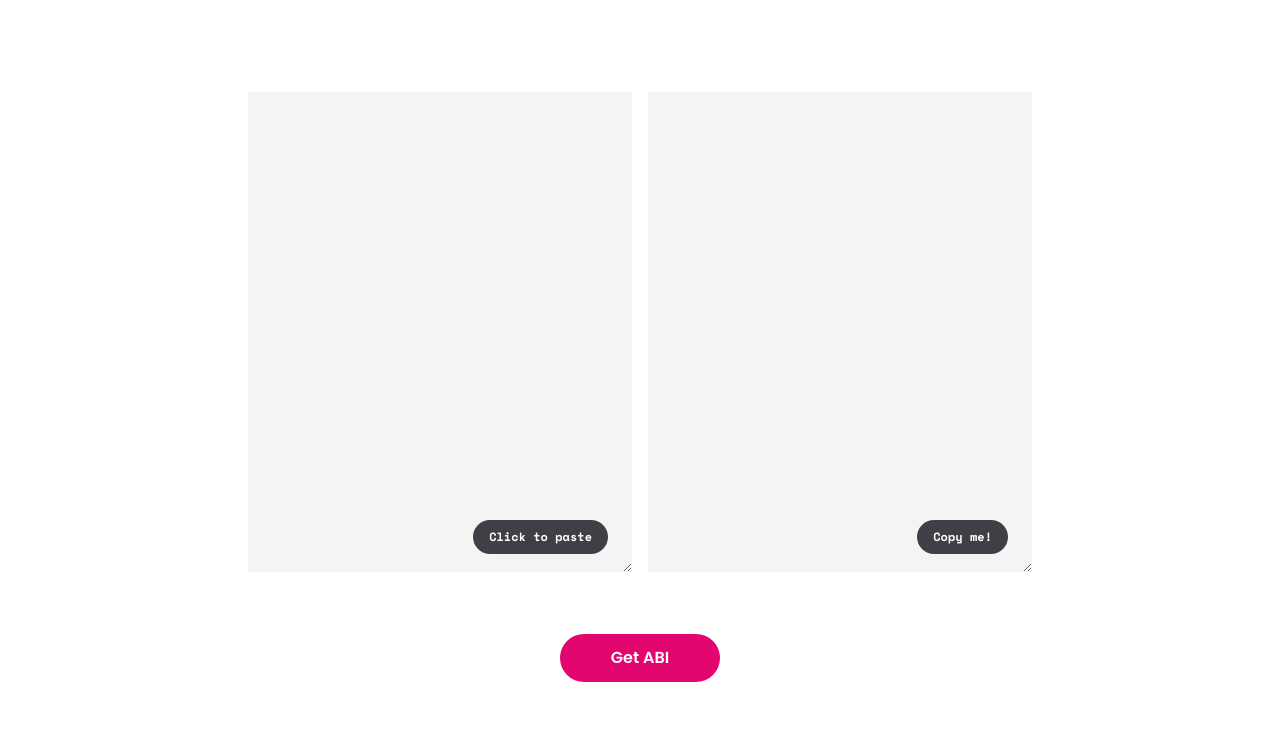
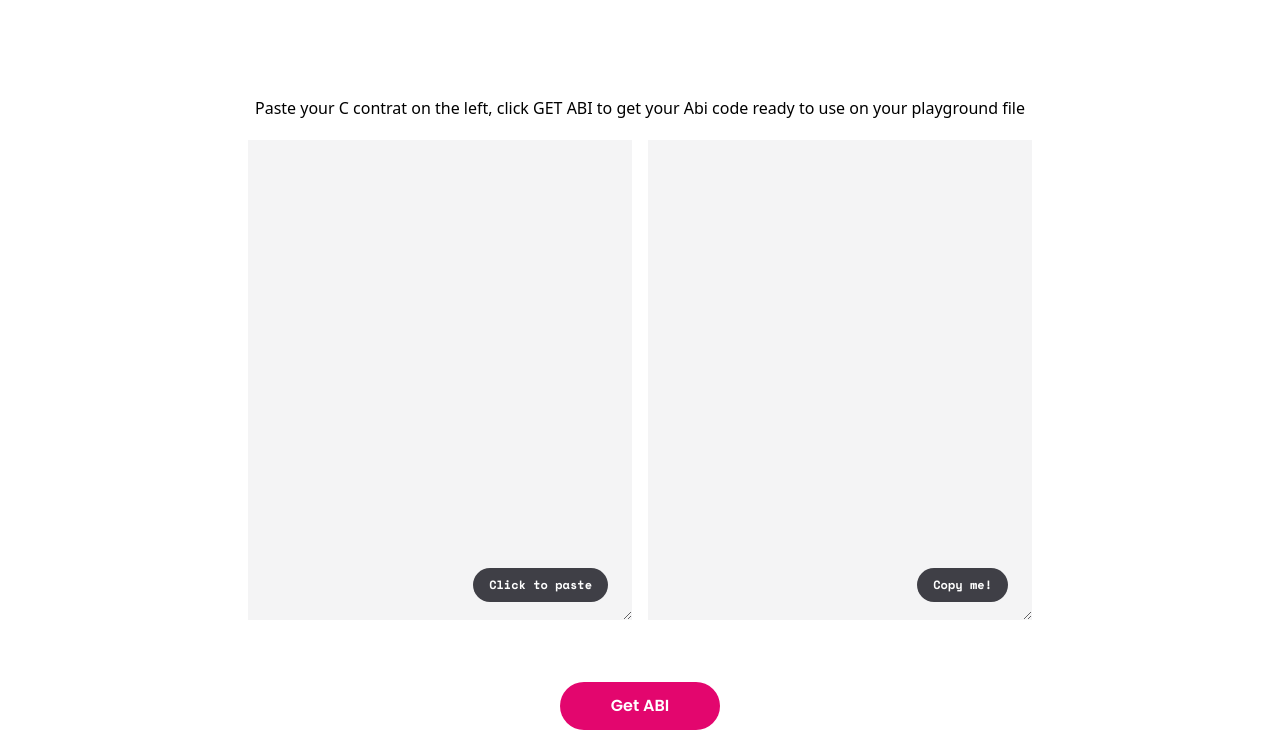
Before and after one commit to roabhi/Stylus-hack-Lemon, a plain HTML site: page index.html in a window 1280 px wide. Shown: the part 108-840 px from the top of the page. Drawn offline with nearby package versions, Linux system fonts and the light colour scheme.

Commit message:
Added description. Finished project. Again

```diff
--- a/index.html
+++ b/index.html
@@ -37,6 +37,10 @@
       </nav>
     </header>
     <main class="flex flex-col jusity-center">
+      <p class="text-center py-3">
+        Paste your C contrat on the left, click GET ABI to get your Abi code
+        ready to use on your playground file
+      </p>
       <div id="info">
         <p class="text-center mt-[2rem] poppins-regular max-w-[50rem] mx-auto">
           This is an utlity created for the
```
